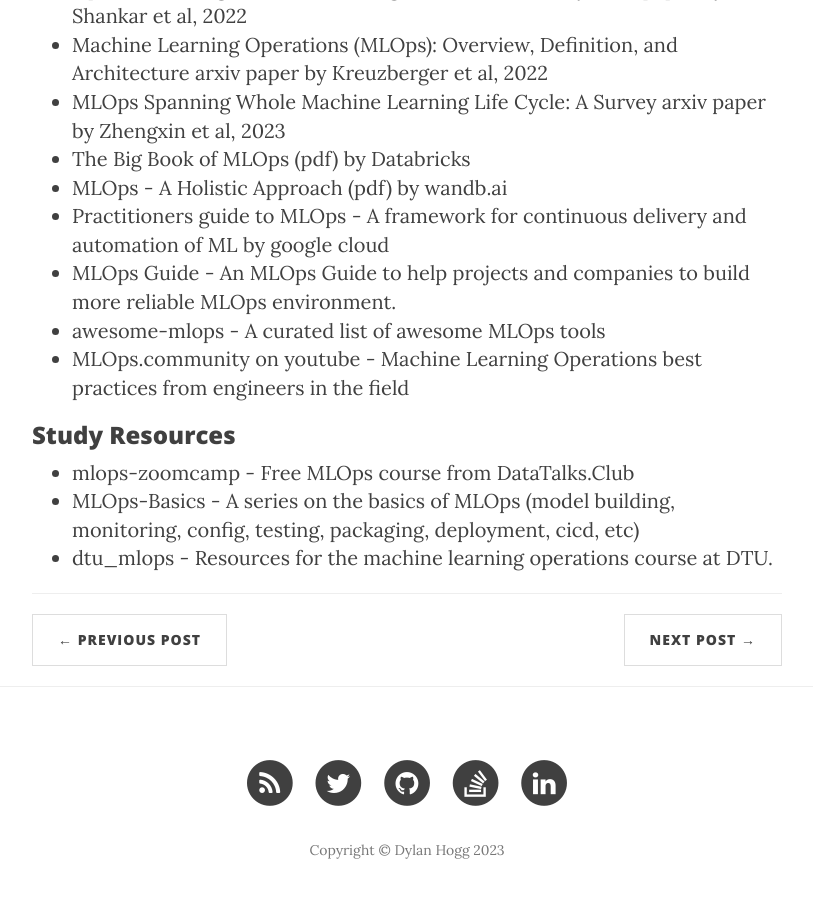
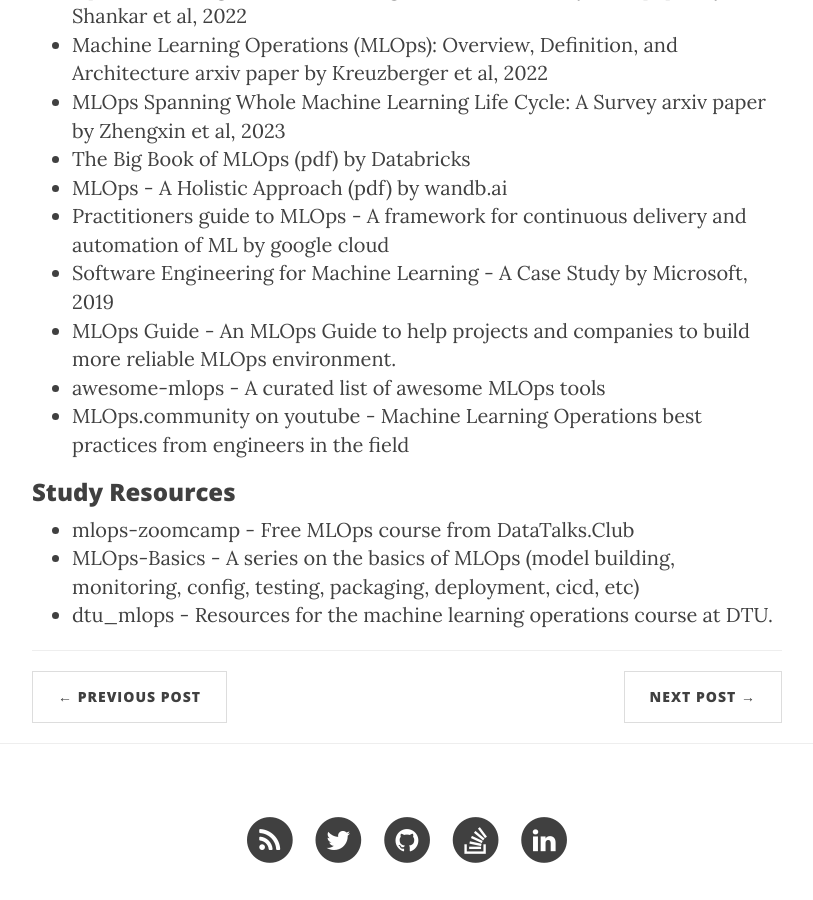
Before and after one commit to dylanhogg/dylanhogg.github.io, a Jekyll site: the page built from _posts/2022-01-19-ml-productionisation.markdown, in a window 1280 px wide and 900 px high, scrolled down 15430 px. Shown: the whole window, without its empty margins (233-1046 px from the left). Built offline with Jekyll 4.4.1, drawn with Linux system fonts in a browser that asks for light colours; nearby versions of some CDN libraries; comment, search, counter and statistics services are not loaded.

Commit message:
Add resource Software Engineering for Machine Learning - A Case Study.

```diff
--- a/_posts/2022-01-19-ml-productionisation.markdown
+++ b/_posts/2022-01-19-ml-productionisation.markdown
@@ -315,6 +315,7 @@ The machine learning space is evolving rapidly and it's great to see best practi
 - <a href="/resources/ml-productionisation/The Big Book of MLOps (Databricks, v6, 2022).pdf">The Big Book of MLOps (pdf)</a> by <a href="https://www.databricks.com/p/ebook/the-big-book-of-mlops">Databricks</a>
 - <a href="/resources/ml-productionisation/MLOps - A Holistic Approach (wandb, 2022).pdf">MLOps - A Holistic Approach (pdf)</a> by <a href="https://wandb.ai/site/holistic-mlops-whitepaper-download">wandb.ai</a>
 - <a href="/resources/ml-productionisation/Practitioners guide to MLOps - A framework for continuous delivery and automation of machine learning (google cloud, 2021).pdf">Practitioners guide to MLOps - A framework for continuous delivery and automation of ML</a> by <a href="https://services.google.com/fh/files/misc/practitioners_guide_to_mlops_whitepaper.pdf">google cloud</a>
+- <a href="/resources/ml-productionisation/Software Engineering for Machine Learning - A Case Study (Microsoft, Amershi et al, 2019).pdf">Software Engineering for Machine Learning - A Case Study</a> by <a href="https://www.microsoft.com/en-us/research/uploads/prod/2019/03/amershi-icse-2019_Software_Engineering_for_Machine_Learning.pdf">Microsoft, 2019</a>
 - <a href="https://mlops-guide.github.io/">MLOps Guide</a> - An MLOps Guide to help projects and companies to build more reliable MLOps environment.
 - <a href="https://github.com/kelvins/awesome-mlops">awesome-mlops</a> - A curated list of awesome MLOps tools
 - <a href="https://www.youtube.com/@MLOps/playlists">MLOps.community on youtube</a> - Machine Learning Operations best practices from engineers in the field
```
Also changed, not shown: 1 other file.
